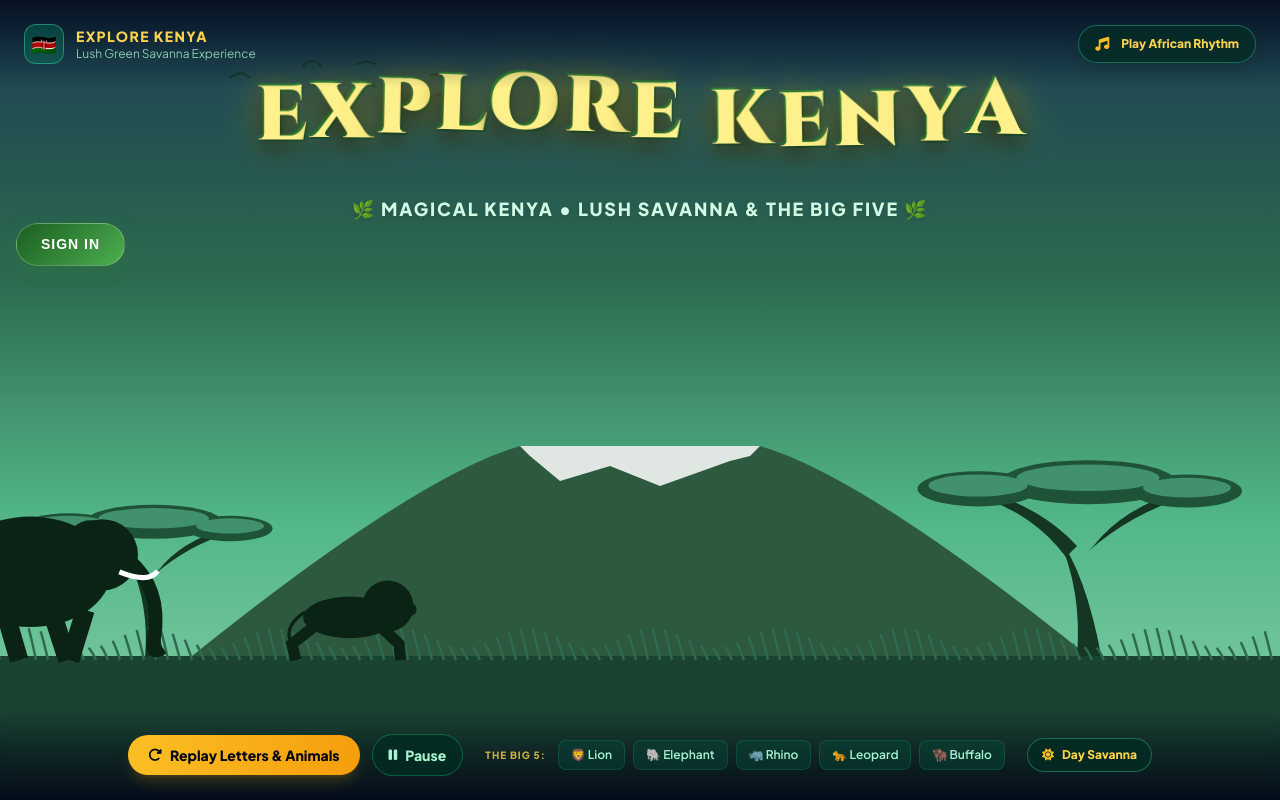
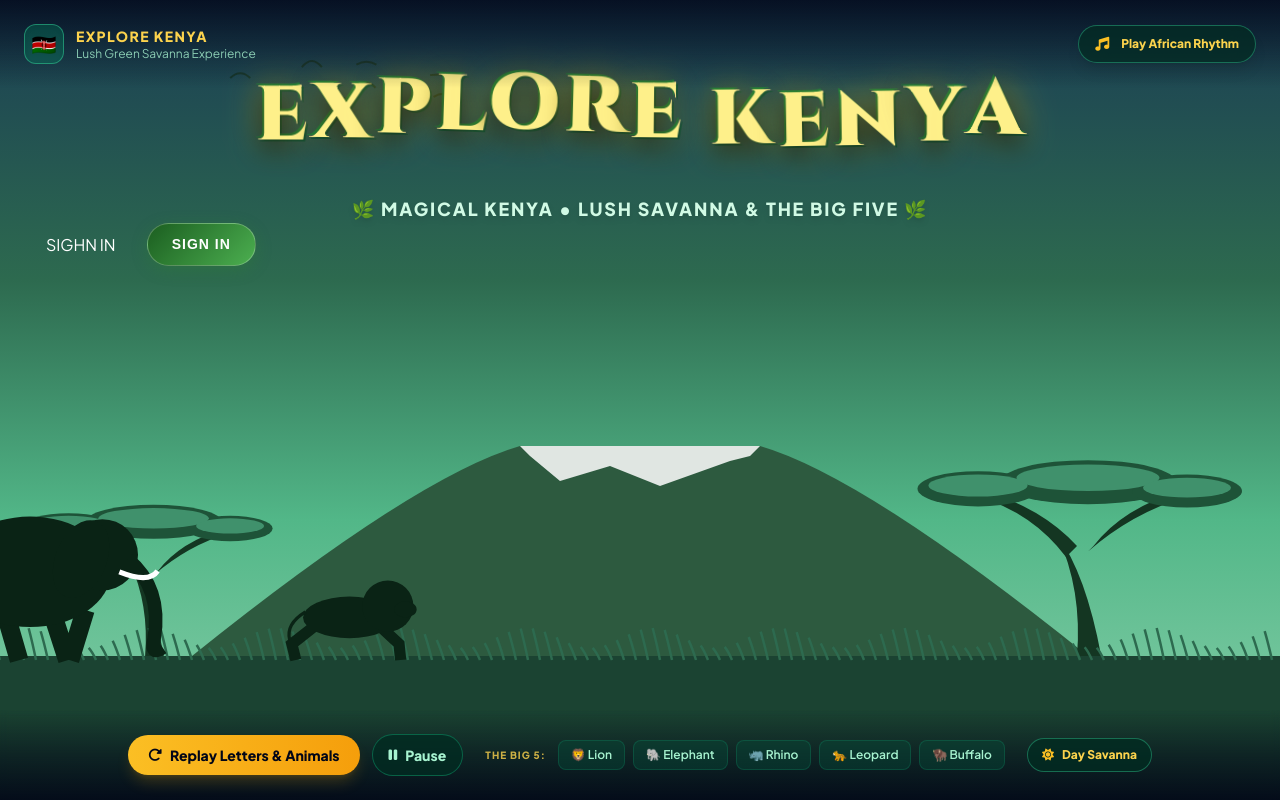
Before and after one commit to elishaokeyo/explore-kenya, a Flask app: page / in a window 1280 px wide. Run offline with Flask 3, Linux system fonts and the light colour scheme; some libraries are stand-ins or nearby versions.

Commit message:
Update splash.html

```diff
--- a/templates/splash.html
+++ b/templates/splash.html
@@ -146,6 +146,7 @@
                 🌿 Magical Kenya • Lush Savanna & The Big Five 🌿
             </p>
             <div style="display: flex; align-items: right; gap: 12px; position:right">
+                <div class="flex items-center space-x-3">            <a href='/register'>SIGHN IN</a>        </div>
                <a href="/templates/register" style="display: inline-flex; align-items: center; justify-content: center; padding: 10px 24px; font-family: 'Montserrat', sans-serif; font-size: 0.875rem; font-weight: 700; text-transform: uppercase; letter-spacing: 1px; color: #ffffff; text-decoration: none; background: linear-gradient(135deg, #1b5e20, #4caf50); border-radius: 30px; border: 1px solid rgba(255, 255, 255, 0.25); box-shadow: 0 4px 15px rgba(46, 125, 50, 0.4); transition: all 0.3s ease;">SIGN IN</a>
             </div>
 
```
